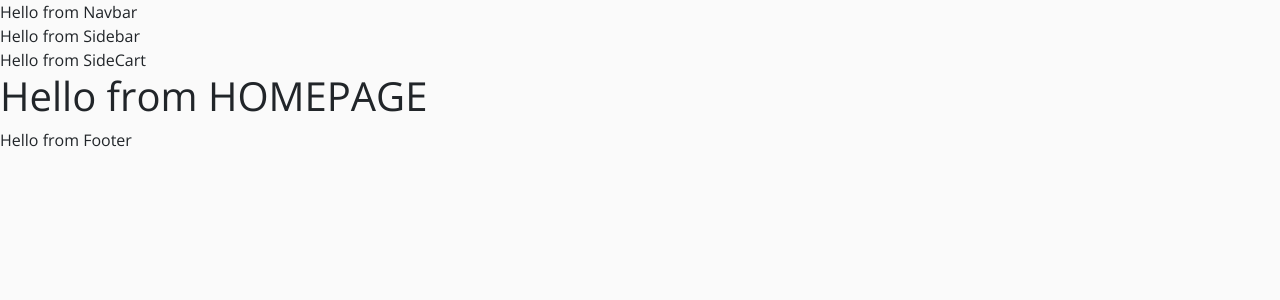
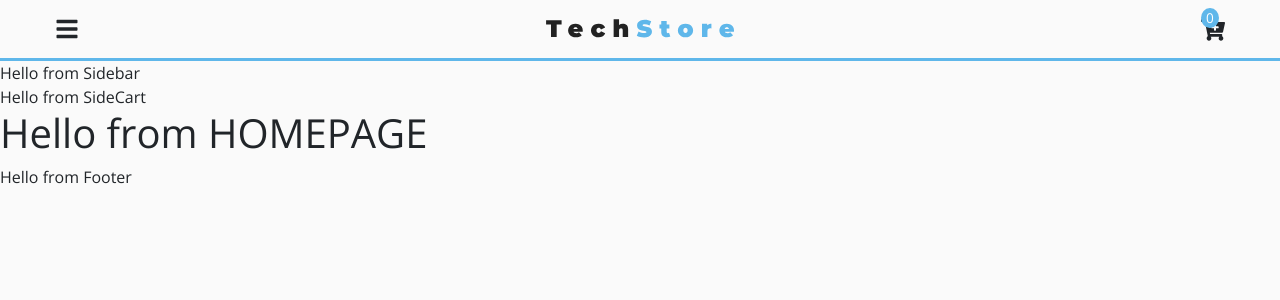
Before and after one commit to ajochope/tech-store, a React (Create React App) app: page / in a window 1280 px wide. Shown: the top 300 px of the page. Built offline with nearby package versions, Linux system fonts and the light colour scheme.

Commit message:
new_mods_22:08:41

```diff
--- a/src/components/Navbar.js
+++ b/src/components/Navbar.js
@@ -1,9 +1,63 @@
-import React from 'react'
+import React from 'react';
+import {FaBars, FaCartPlus} from 'react-icons/fa';
+import styled from 'styled-components';
+import {ProductConsumer} from '../context';
+import logo from '../images/logo.svg';
 
 export default function Navbar() {
     return (
-        <div>
-            Hello from Navbar
-        </div>
-    )
+        <ProductConsumer>
+                {value => {
+                    const {cartItems, handleSidebar, handleCart} = value;
+                    return(
+                    <>
+                    <NavWrapper>
+                        <div className="nav-center">
+                            <FaBars className="nav-icon" onClick={handleSidebar}></FaBars>
+                            <img src={logo} alt="tech store logo"></img>
+                            <div className="nav-cart">
+                                <FaCartPlus className="nav-icon" onClick={handleCart}></FaCartPlus>
+                                <div className="cart-items">{cartItems}</div>
+                            </div>
+                        </div>
+                    </NavWrapper>
+                    </>
+                    );
+                }}
+        </ProductConsumer>
+    );
 }
+
+const NavWrapper = styled.nav`
+position: -webkit-sticky;
+position: sticky;
+top:0;
+width: 100%;
+padding: 1rem 1.5rem;
+background: var(--mainGrey);
+border-bottom: 3px solid var(--primaryColor);
+.nav-center {
+    display: flex;
+    align-items: center;
+    justify-content: space-between;
+    max-width: 1170px;
+    margin: 0 auto;
+}
+.nav-icon {
+    font-size: 1.5rem;
+    cursor: pointer;
+}
+.nav-cart {
+    position: relative;
+}
+.cart-items {
+    background: var(--primaryColor);
+    color: var(--mainWhite);
+    font-size: 0.85rem;
+    position: absolute;
+    top: -8px;
+    padding: 0 5px;
+    border-radius: 50%;
+}
+
+`;
--- a/src/pages/HomePage.js
+++ b/src/pages/HomePage.js
@@ -6,7 +6,6 @@
         <>
             <ProductConsumer>
                 { value => {
-                    console.log(value);
                     return <h1>Hello from HOMEPAGE</h1>;
                     }
                 }
```
Also changed, not shown: 13 other files (tests, documents, lock files or other folders).
